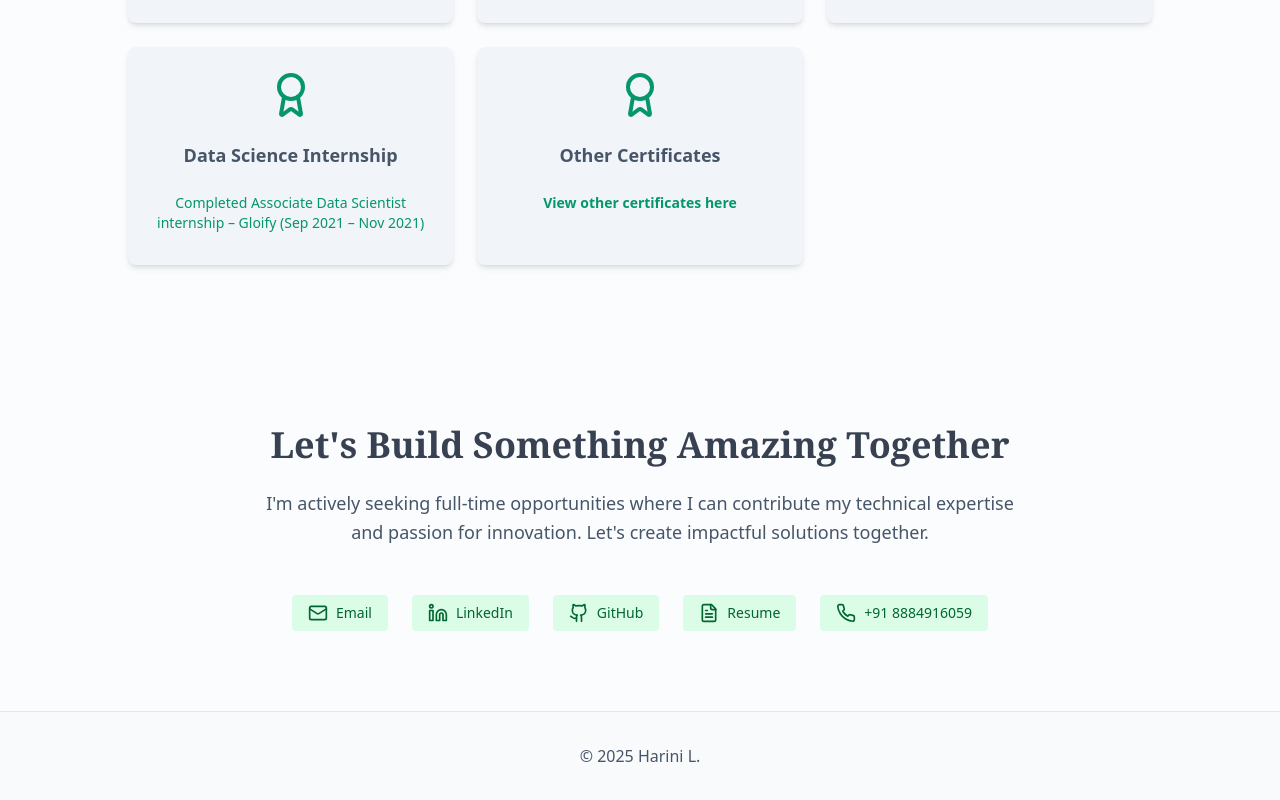
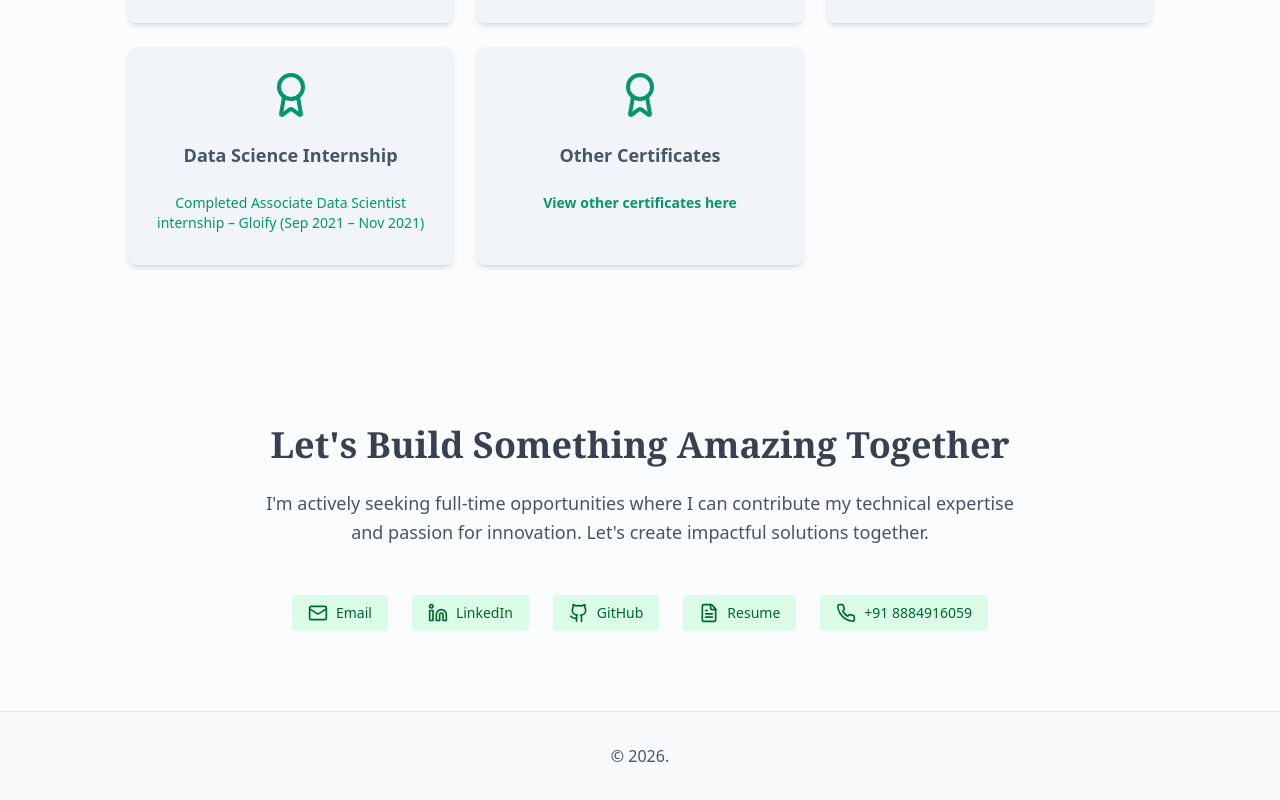
Before and after one commit to Harini410/PortFolio-02, a Next.js app: page / in a window 1280 px wide. Shown: the part 5642-6442 px from the top of the page. Built offline with nearby package versions, Linux system fonts and the light colour scheme; a web font is replaced by a local one.

Commit message:
Update page.tsx

```diff
--- a/app/page.tsx
+++ b/app/page.tsx
@@ -1164,7 +1164,7 @@ export default function Portfolio() {
       {/* Footer */}
       <footer className="border-t py-8 px-4 bg-card/50">
         <div className="container mx-auto max-w-4xl text-center">
-          <p className="text-muted-foreground">© 2025 Harini L. </p>
+          <p className="text-muted-foreground">© 2026. </p>
         </div>
       </footer>
     </div>
```
